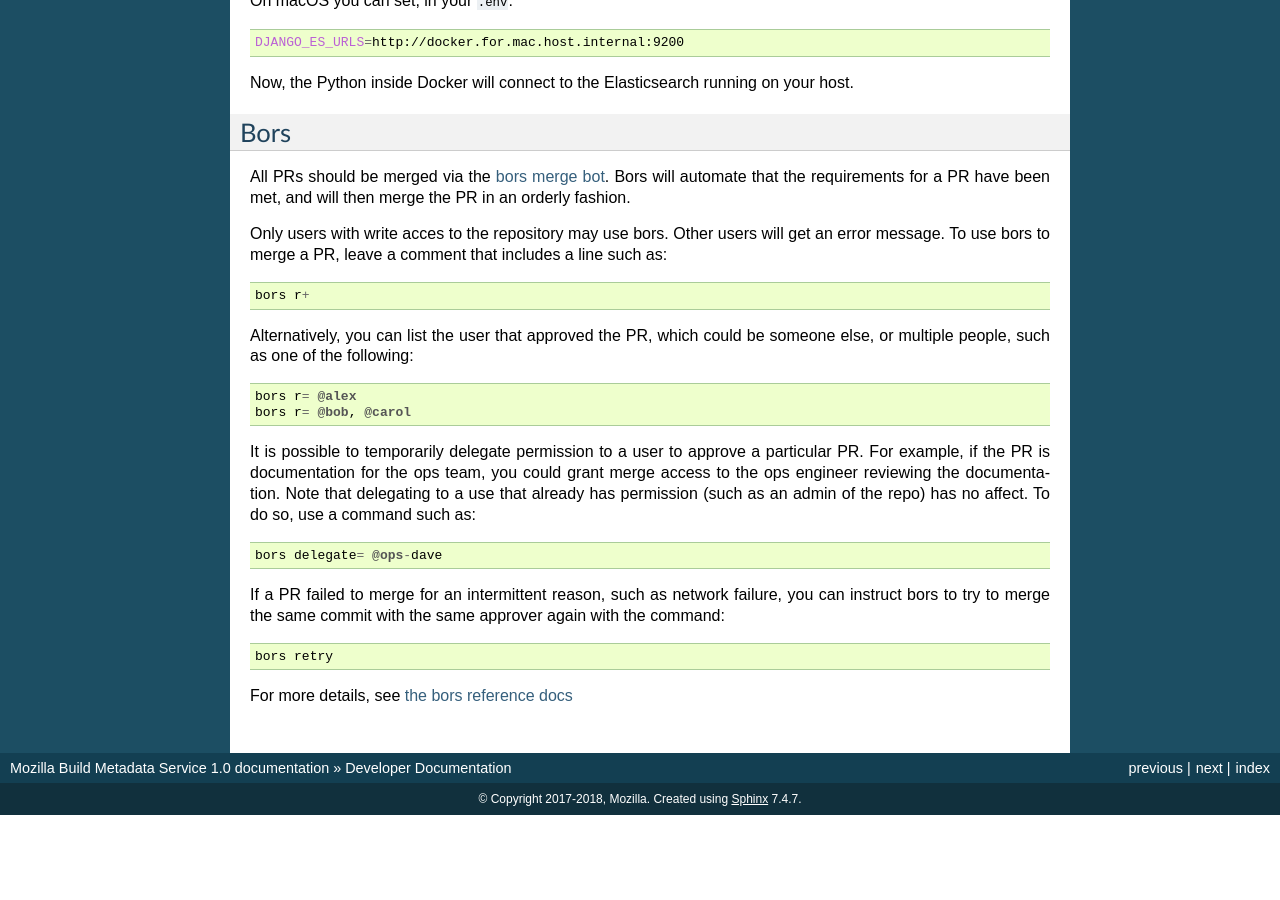
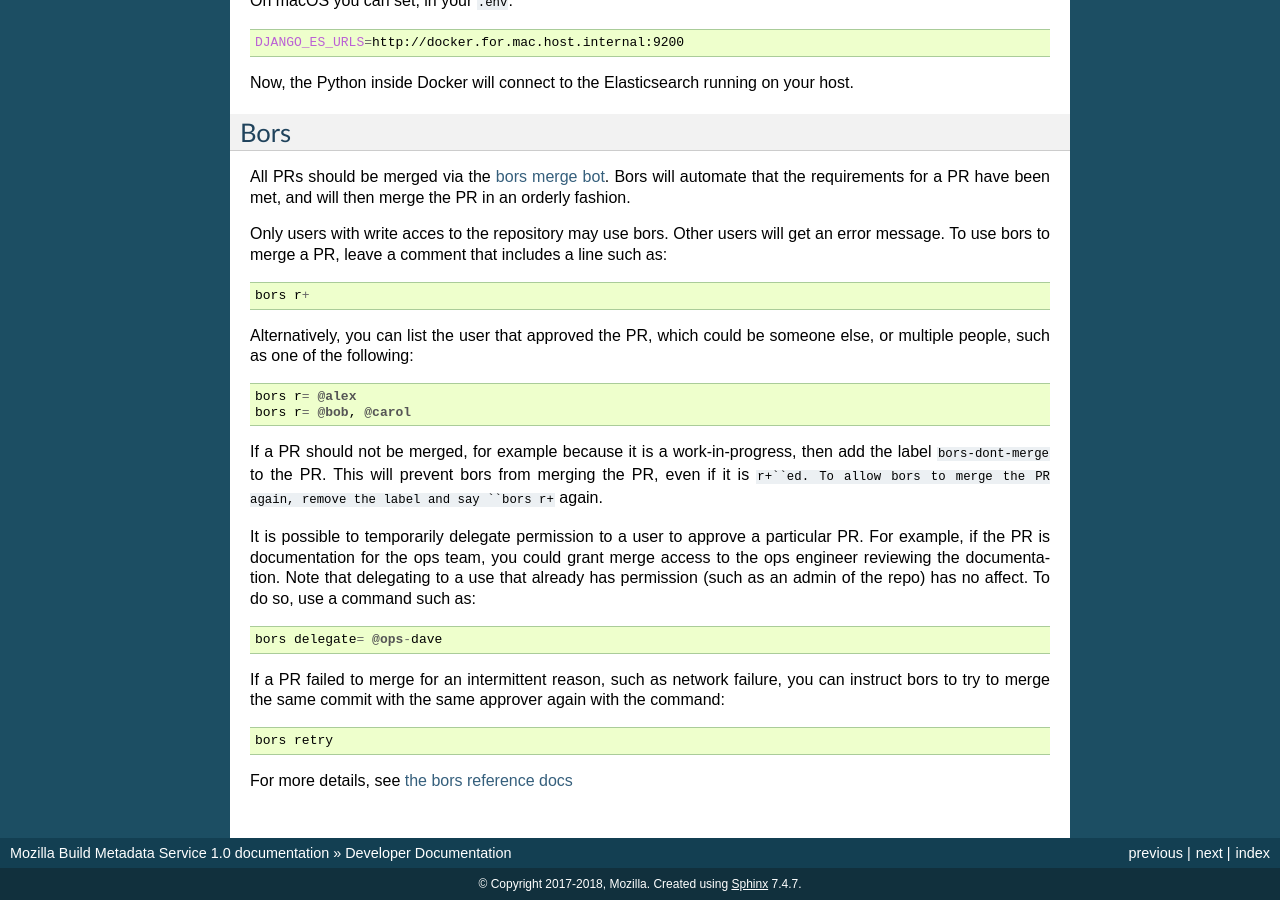
Before and after one commit to mozilla-releng/buildhub2, a Sphinx documentation site: the page built from docs/dev.rst, in a window 1280 px wide and 900 px high, scrolled down 4750 px. Built offline with Sphinx 7.4.7, drawn with Linux system fonts in a browser that asks for light colours; before the commit the page ends 5565 px from its top, so only the background shows below that.

Commit message:
Add info about bors-dont-merge label.

```diff
--- a/docs/dev.rst
+++ b/docs/dev.rst
@@ -356,6 +356,11 @@ someone else, or multiple people, such as one of the following:
     bors r= @alex
     bors r= @bob, @carol
 
+If a PR should not be merged, for example because it is a work-in-progress,
+then add the label ``bors-dont-merge`` to the PR. This will prevent bors from
+merging the PR, even if it is ``r+``ed. To allow bors to merge the PR again,
+remove the label and say ``bors r+`` again.
+
 It is possible to temporarily delegate permission to a user to approve a
 particular PR. For example, if the PR is documentation for the ops team, you
 could grant merge access to the ops engineer reviewing the documentation.
```
